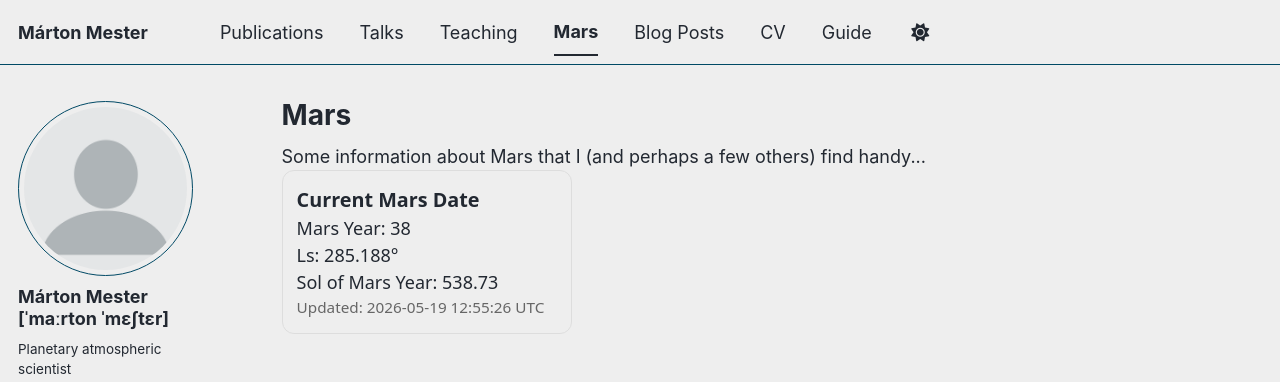
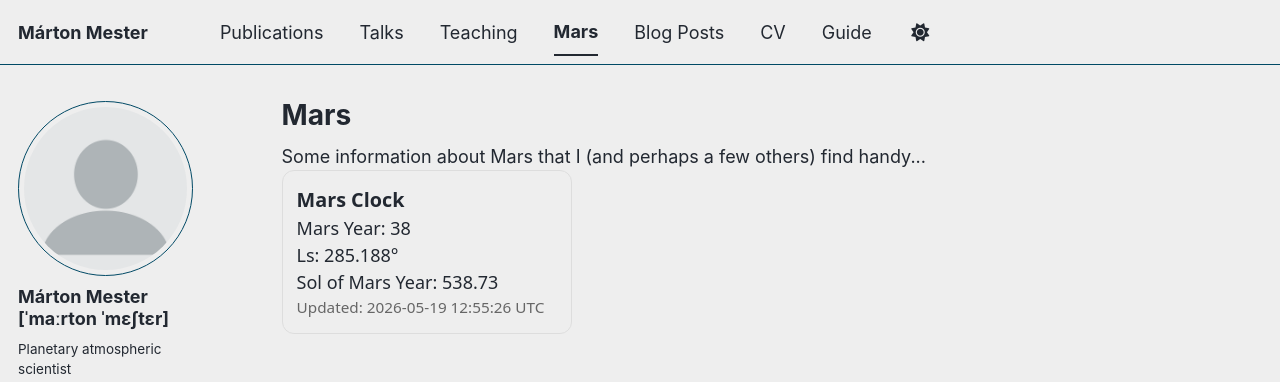
Before and after one commit to thengc6369/thengc6369.github.io, a Jekyll site: the page built from _pages/portfolio.html, in a window 1280 px wide. Shown: the top 382 px of the page. Built offline with Jekyll 4.4.1, drawn with Linux system fonts in a browser that asks for light colours; some web fonts are replaced; a script bundle is joined from its source files by our own code; library files that are not in the unit come from our copies.

Commit message:
Update portfolio.html

```diff
--- a/_pages/portfolio.html
+++ b/_pages/portfolio.html
@@ -15,7 +15,7 @@ Some information about Mars that I (and perhaps a few others) find handy...
   font-family: system-ui, -apple-system, BlinkMacSystemFont, sans-serif;
   line-height: 1.5;
 ">
-  <div style="font-size: 1.1em; font-weight: 700;">Current Mars Date</div>
+  <div style="font-size: 1.1em; font-weight: 700;">Mars Clock</div>
   <div id="mars-year">Mars Year: ...</div>
   <div id="mars-ls">Ls: ...</div>
   <div id="mars-sol-year">Sol of Current Mars Year: ...</div>
```
